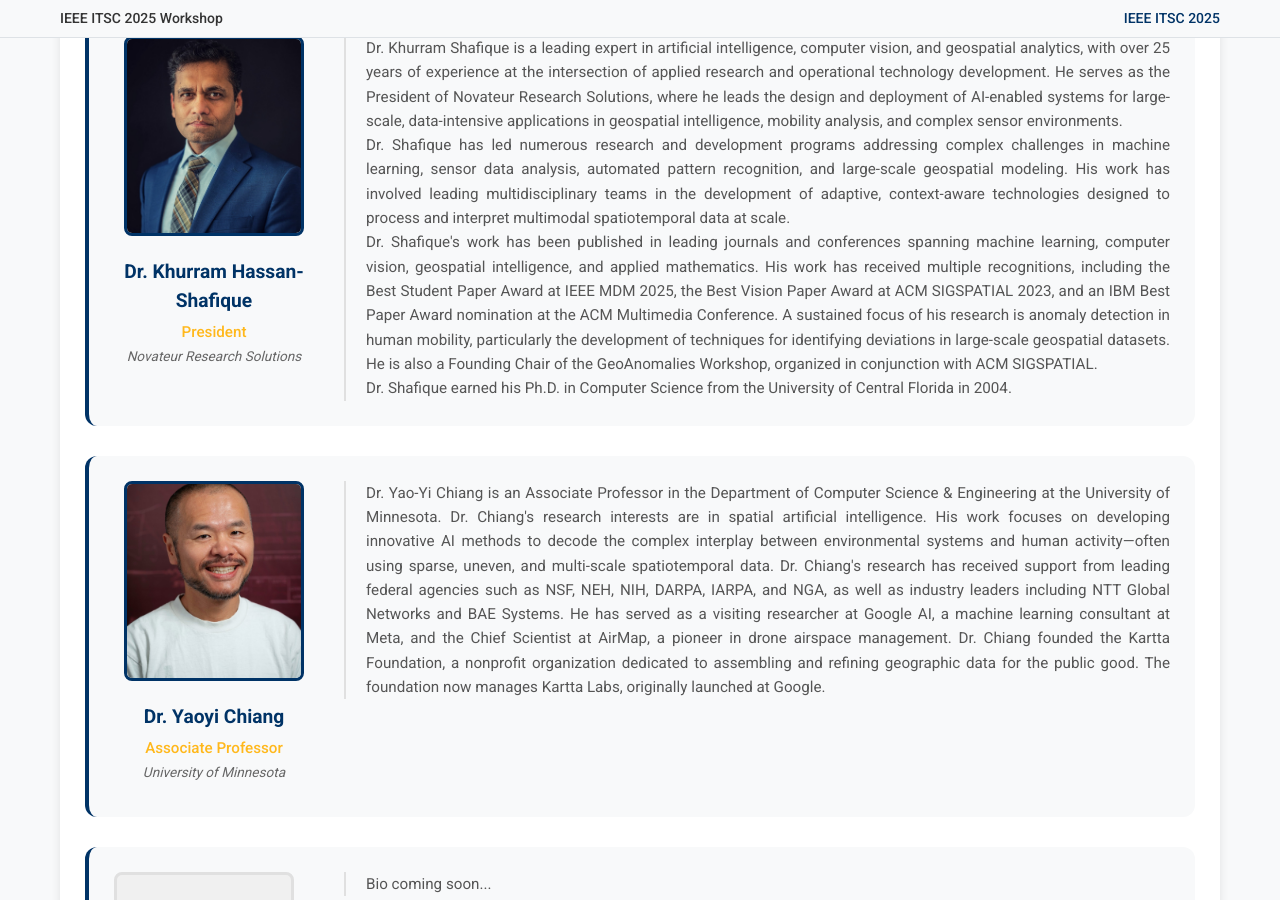
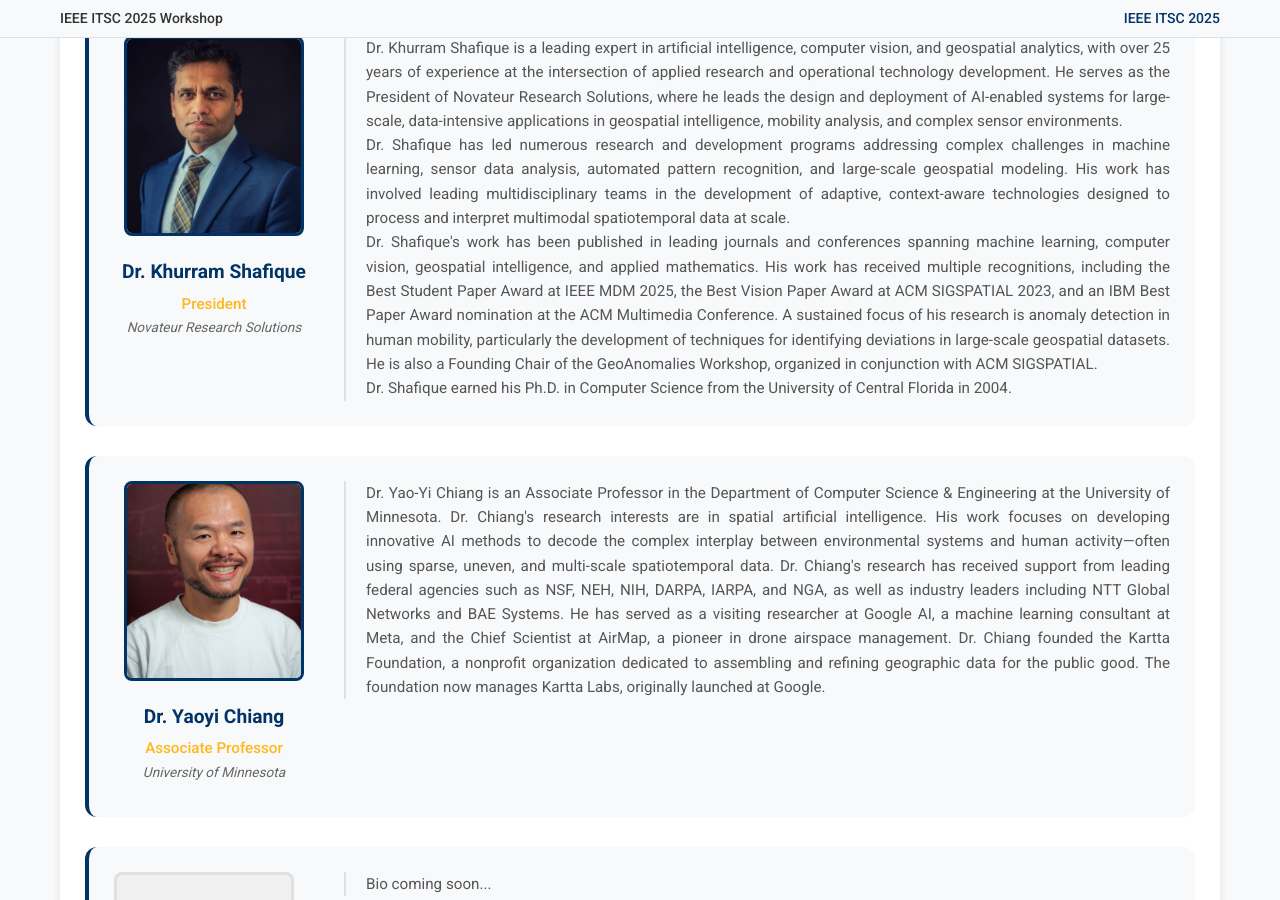
Before and after one commit to ITSC2025AIGIHMM/ITSC2025-AIGI-HMM, a Jekyll site: the page index.html, which Jekyll copies as it is, in a window 1280 px wide and 900 px high, scrolled down 1788 px. Built offline with Jekyll 4.4.1, drawn with Linux system fonts in a browser that asks for light colours.

Commit message:
updated mid name

```diff
--- a/index.html
+++ b/index.html
@@ -100,10 +100,10 @@
                         <div class="keynote-speaker-row animate-on-scroll">
                             <div class="keynote-speaker-left">
                                 <div class="keynote-speaker-photo">
-                                    <img src="assets/pic/KS_.jpg" alt="Dr. Khurram Hassan-Shafique" class="keynote-photo-img">
+                                    <img src="assets/pic/KS_.jpg" alt="Dr. Khurram Shafique" class="keynote-photo-img">
                                 </div>
                                 <div class="keynote-speaker-details">
-                                    <h3 class="keynote-name">Dr. Khurram Hassan-Shafique</h3>
+                                    <h3 class="keynote-name">Dr. Khurram Shafique</h3>
                                     <p class="keynote-title">President</p>
                                     <p class="keynote-affiliation">Novateur Research Solutions</p>
                                 </div>
```
